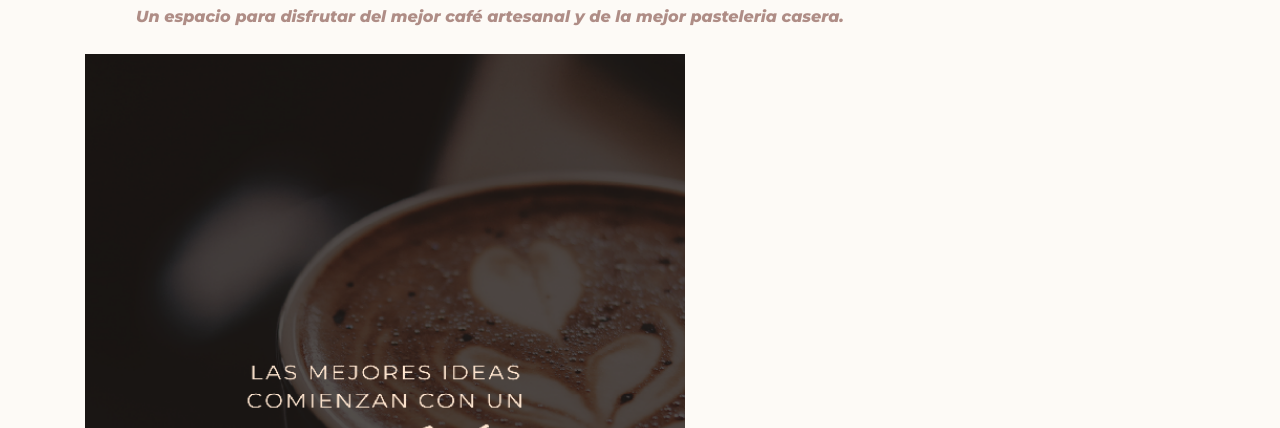
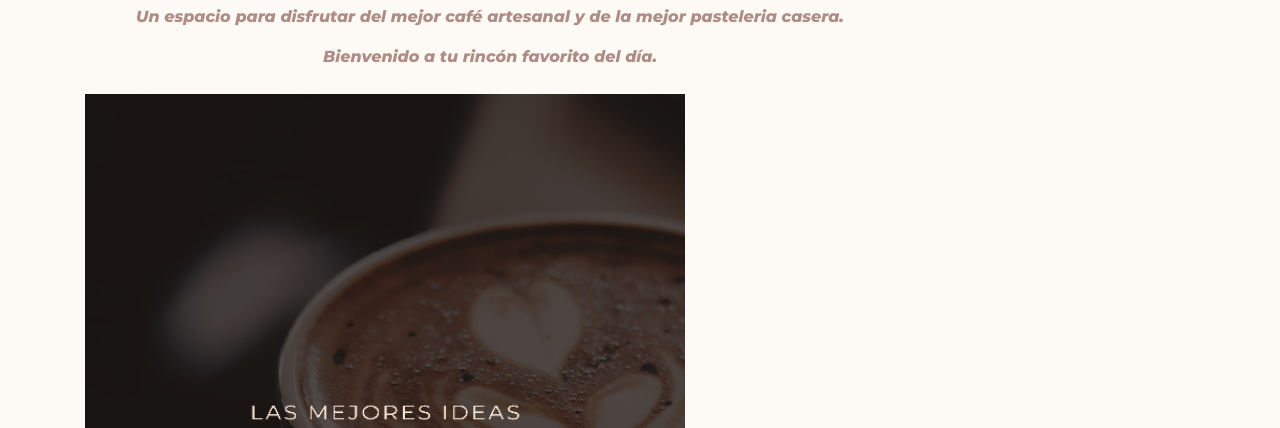
Before and after one commit to elmirsantiago/aroma-y-sabor, a plain HTML site: page index.html in a window 1280 px wide. Shown: the part 372-800 px from the top of the page. Drawn offline with nearby package versions, Linux system fonts and the light colour scheme.

Commit message:
Modifique el css

```diff
--- a/index.html
+++ b/index.html
@@ -49,7 +49,7 @@
         <h2>Bienvenidos a Aroma y Sabor</h2>
 
         <p class="p-italico">Un espacio para disfrutar del mejor café artesanal y de la mejor pasteleria casera.</p>
-
+        <p class="p-italico">Bienvenido a tu rincón favorito del día.</p>
         <img class="img-principal" src="./assets/Post inspirador para cafetería en color café.png" alt="">
 
 
```
Also changed, not shown: styles/style.css (line endings or trailing spaces).
